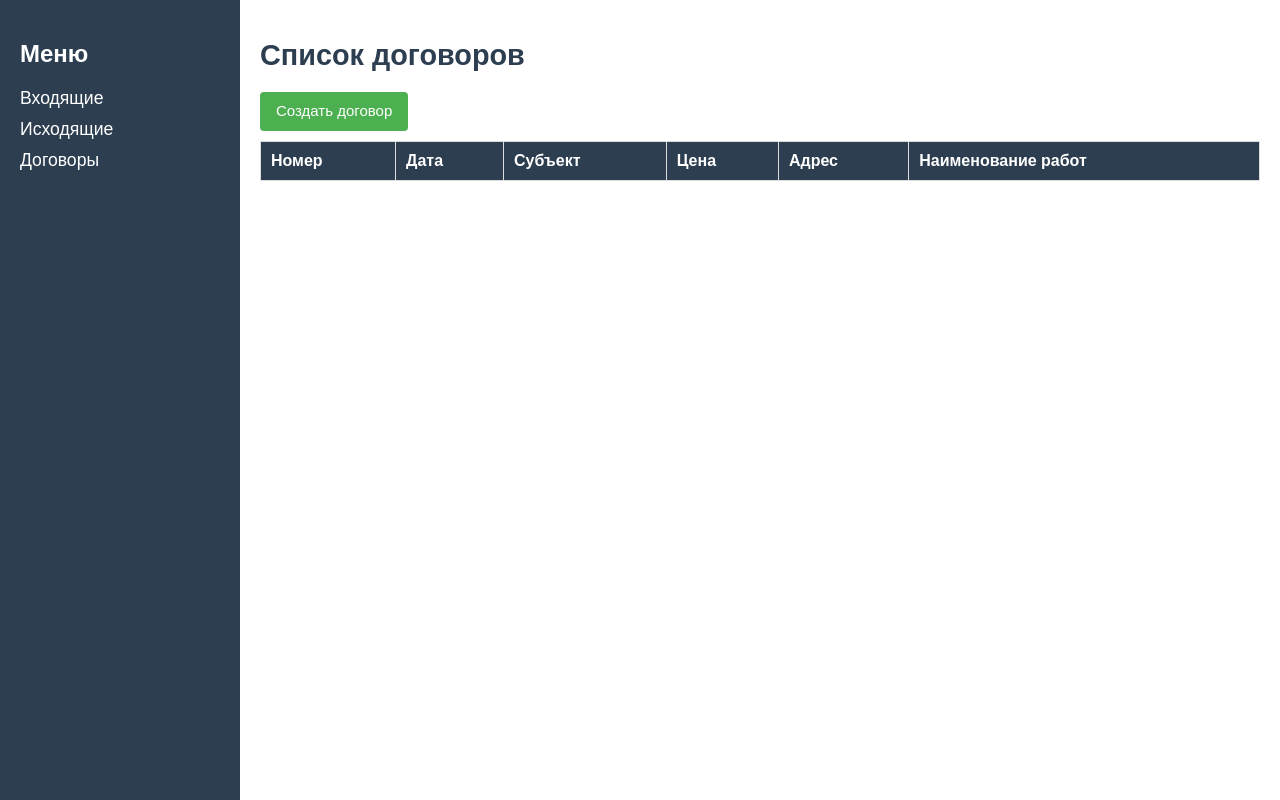
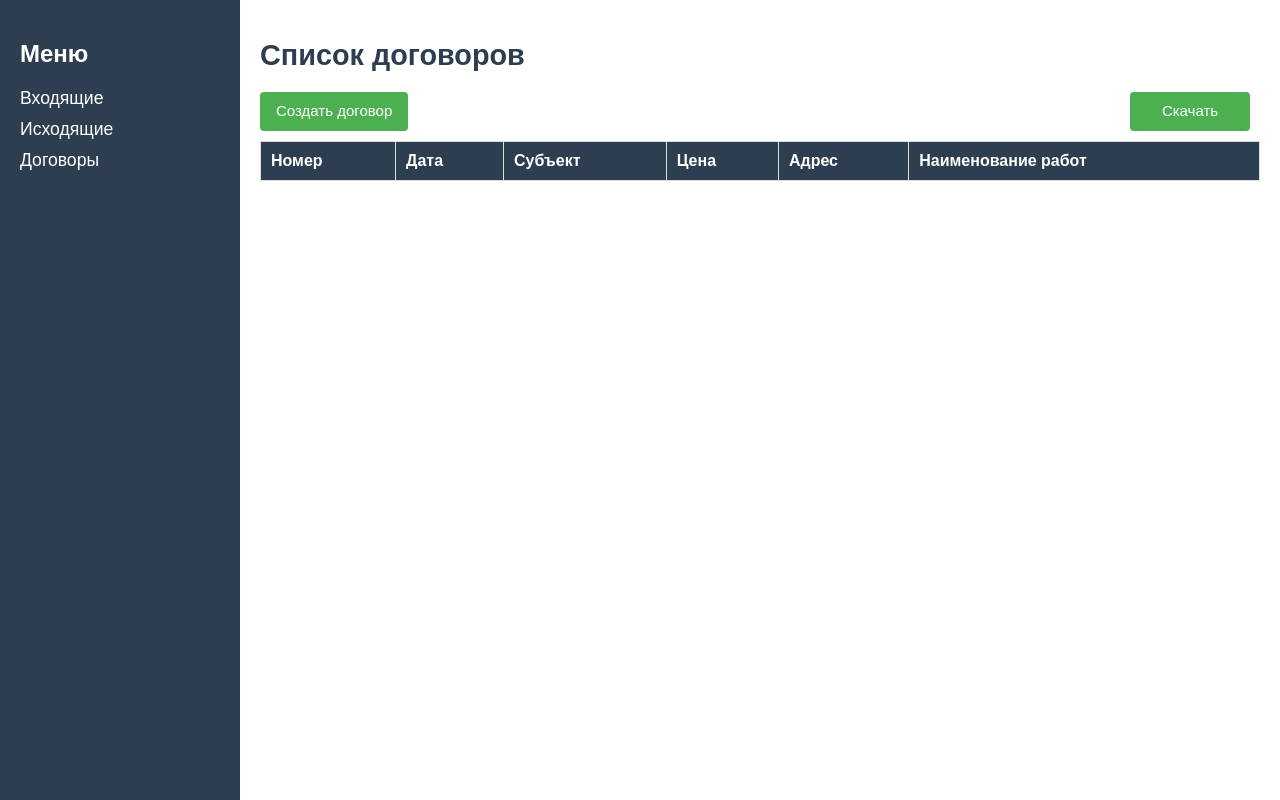
Before and after one commit to VeraLevchenko/Gurt, a Flask app: template app/templates/contracts/list.html in a window 1280 px wide. Run offline with Flask 3, Linux system fonts and the light colour scheme; the template is opened without the code that fills it, so the values that code supplies are empty.

Commit message:
Добавлена кнопка скачать на страницу список договоров

```diff
--- a/app/static/css/style.css
+++ b/app/static/css/style.css
@@ -287,3 +287,10 @@ tr:hover {
 .new-subject {
     background-color: #e0f7fa; /* Светло-голубой фон для новой записи */
 }
+
+.button-container {
+    display: flex;
+    justify-content: space-between;
+    align-items: center;
+    margin-bottom: 10px;
+}
--- a/app/templates/contracts/list.html
+++ b/app/templates/contracts/list.html
@@ -1,7 +1,10 @@
 {% extends "base.html" %}
 {% block content %}
     <h1>Список договоров</h1>
-    <a href="{{ url_for('contracts.create_contract') }}" class="create-btn">Создать договор</a>
+    <div class="button-container">
+        <a href="{{ url_for('contracts.create_contract') }}" class="create-btn">Создать договор</a>
+        <a href="{{ url_for('contracts.download_excel') }}" class="create-btn">Скачать</a>
+    </div>
     <table>
         <thead>
             <tr>
--- a/requirements.txt
+++ b/requirements.txt
@@ -5,3 +5,4 @@ python-dotenv==1.0.0
 pytest==8.0.0
 psycopg2-binary==2.9.9
 SQLAlchemy==2.0.25
+openpyxl>=3.1.2
```
Also changed, not shown: app/routes/contracts.py (+41 -1 lines), 1 other file.
